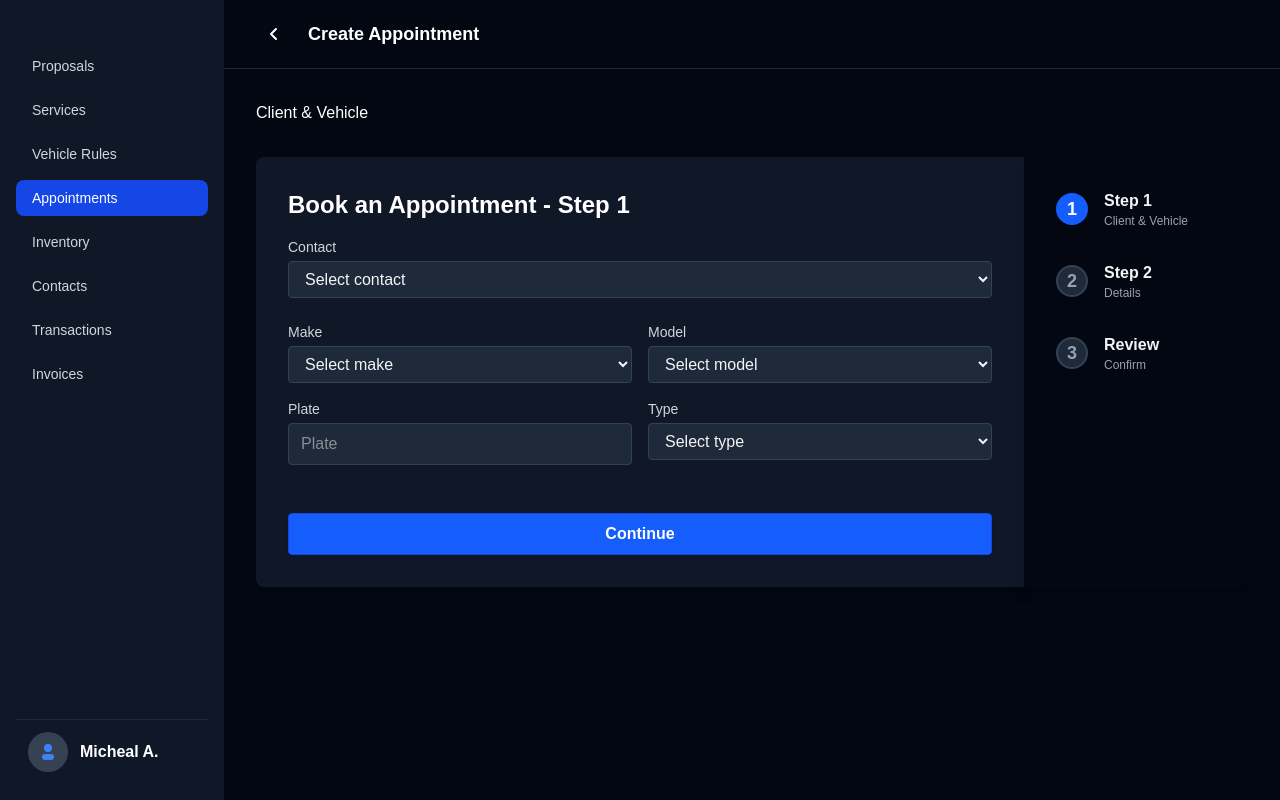
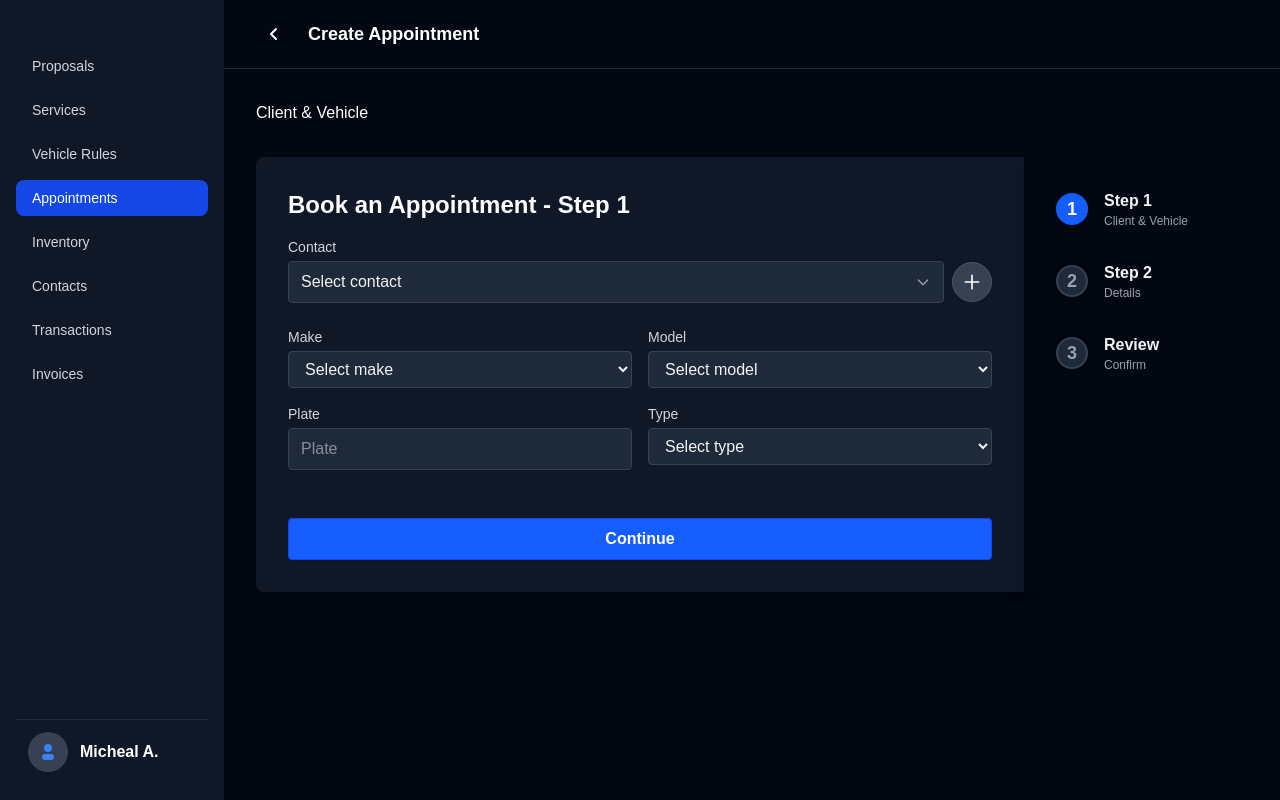
Before and after one commit to quocld/booking, a Next.js app: page /appointment/step-1 in a window 1280 px wide. Built offline with nearby package versions, Linux system fonts and the light colour scheme.

Commit message:
[feat] integration add&select contact modal

```diff
--- a/src/app/appointment/ContactPickerModal.tsx
+++ b/src/app/appointment/ContactPickerModal.tsx
@@ -1,10 +1,16 @@
 "use client";
 
 import { Fragment, useState, useMemo } from "react";
-import { Dialog, Transition } from "@headlessui/react";
+import {
+  Dialog,
+  DialogPanel,
+  DialogTitle,
+  Transition,
+  TransitionChild,
+} from "@headlessui/react";
 import { useBookingStore } from "./bookingStore";
 
-interface Contact {
+export interface Contact {
   id: string;
   name: string;
   email: string;
@@ -12,24 +18,50 @@ interface Contact {
 }
 
 const MOCK_CONTACTS: Contact[] = [
-  { id: "1", name: "John Doe", email: "john@example.com", phone: "123-456-7890" },
-  { id: "2", name: "Jane Smith", email: "jane@example.com", phone: "987-654-3210" },
-  { id: "3", name: "Alice Johnson", email: "alice@example.com", phone: "555-123-4567" },
-  { id: "4", name: "Bob Brown", email: "bob@example.com", phone: "555-987-6543" },
+  {
+    id: "1",
+    name: "John Doe",
+    email: "john@example.com",
+    phone: "123-456-7890",
+  },
+  {
+    id: "2",
+    name: "Jane Smith",
+    email: "jane@example.com",
+    phone: "987-654-3210",
+  },
+  {
+    id: "3",
+    name: "Alice Johnson",
+    email: "alice@example.com",
+    phone: "555-123-4567",
+  },
+  {
+    id: "4",
+    name: "Bob Brown",
+    email: "bob@example.com",
+    phone: "555-987-6543",
+  },
 ];
 
 interface ContactPickerModalProps {
   open: boolean;
   onClose: () => void;
+  onSelect?: (contact: Contact) => void;
 }
 
-export default function ContactPickerModal({ open, onClose }: ContactPickerModalProps) {
+export default function ContactPickerModal({
+  open,
+  onClose,
+  onSelect,
+}: ContactPickerModalProps) {
   const setClientInfo = useBookingStore((s) => s.setClientInfo);
   const [search, setSearch] = useState("");
   const [selectedId, setSelectedId] = useState<string | null>(null);
+  const contacts = MOCK_CONTACTS;
 
   const filteredContacts = useMemo(() => {
-    return MOCK_CONTACTS.filter(
+    return contacts.filter(
       (c) =>
         c.name.toLowerCase().includes(search.toLowerCase()) ||
         c.email.toLowerCase().includes(search.toLowerCase()) ||
@@ -38,72 +70,164 @@ export default function ContactPickerModal({ open, onClose }: ContactPickerModal
   }, [search]);
 
   const handleConfirm = () => {
-    const contact = MOCK_CONTACTS.find((c) => c.id === selectedId);
+    const contact = contacts.find((c) => c.id === selectedId);
     if (contact) {
+      if (onSelect) {
+        onSelect(contact);
+      } else {
         setClientInfo({
           contactName: contact.name,
           email: contact.email,
           phone: contact.phone,
         });
+      }
       onClose();
     }
   };
 
   return (
-    <Transition.Root show={open} as={Fragment}>
+    <Transition show={open} as={Fragment}>
       <Dialog as="div" className="relative z-50" onClose={onClose}>
-        <Transition.Child
+        <TransitionChild
           as={Fragment}
-          enter="ease-out duration-300" enterFrom="opacity-0" enterTo="opacity-100"
-          leave="ease-in duration-200" leaveFrom="opacity-100" leaveTo="opacity-0"
+          enter="transition-opacity ease-out duration-300"
+          enterFrom="opacity-0"
+          enterTo="opacity-100"
+          leave="transition-opacity ease-in duration-200"
+          leaveFrom="opacity-100"
+          leaveTo="opacity-0"
         >
           <div className="fixed inset-0 bg-black bg-opacity-50 transition-opacity" />
-        </Transition.Child>
-        <div className="fixed inset-0 flex items-center justify-center p-4">
-          <Transition.Child
+        </TransitionChild>
+        <div className="fixed inset-0 z-50">
+          <TransitionChild
             as={Fragment}
-            enter="ease-out duration-300" enterFrom="opacity-0 scale-95" enterTo="opacity-100 scale-100"
-            leave="ease-in duration-200" leaveFrom="opacity-100 scale-100" leaveTo="opacity-0 scale-95"
+            enter="transition-transform ease-in-out duration-300"
+            enterFrom="translate-x-full opacity-0"
+            enterTo="translate-x-0 opacity-100"
+            leave="transition-transform ease-in-out duration-200"
+            leaveFrom="translate-x-0 opacity-100"
+            leaveTo="translate-x-full opacity-0"
           >
-            <Dialog.Panel className="w-full max-w-lg rounded-lg bg-gray-900 p-6 shadow-xl border border-gray-700">
-              <Dialog.Title className="text-lg font-semibold text-gray-100 mb-4">Select a Contact</Dialog.Title>
+            <DialogPanel className="fixed right-0 top-0 h-full w-full md:max-w-[80vw] bg-gray-900 p-2 md:p-0 shadow-xl border-l border-gray-700 flex flex-col z-50 transition-transform">
+              <div className="flex items-center justify-between px-6 pt-6 pb-2 border-b border-gray-800">
+                <DialogTitle className="text-lg font-semibold text-gray-100">
+                  Contact
+                </DialogTitle>
+                <button
+                  aria-label="Close"
+                  className="text-gray-400 hover:text-gray-200 p-2 rounded-full focus:outline-none focus:ring-2 focus:ring-blue-500"
+                  onClick={onClose}
+                >
+                  <svg
+                    className="w-5 h-5"
+                    fill="none"
+                    stroke="currentColor"
+                    strokeWidth="2"
+                    viewBox="0 0 24 24"
+                  >
+                    <path
+                      strokeLinecap="round"
+                      strokeLinejoin="round"
+                      d="M6 18L18 6M6 6l12 12"
+                    />
+                  </svg>
+                </button>
+              </div>
+              <div className="flex items-center gap-2 px-6 pt-4 pb-2">
+                <div className="relative flex-1">
+                  <span className="absolute left-3 top-1/2 -translate-y-1/2 text-gray-400">
+                    <svg
+                      className="w-5 h-5"
+                      fill="none"
+                      stroke="currentColor"
+                      strokeWidth="2"
+                      viewBox="0 0 24 24"
+                    >
+                      <circle
+                        cx="11"
+                        cy="11"
+                        r="8"
+                        stroke="currentColor"
+                        strokeWidth="2"
+                      />
+                      <line
+                        x1="21"
+                        y1="21"
+                        x2="16.65"
+                        y2="16.65"
+                        stroke="currentColor"
+                        strokeWidth="2"
+                        strokeLinecap="round"
+                      />
+                    </svg>
+                  </span>
                   <input
                     type="text"
-                placeholder="Search contacts..."
+                    placeholder="Search by name, phone number or email"
                     value={search}
                     onChange={(e) => setSearch(e.target.value)}
-                className="w-full mb-4 px-3 py-2 rounded bg-gray-800 border border-gray-700 text-gray-100 focus:outline-none focus:ring-2 focus:ring-blue-500"
+                    className="w-full pl-10 pr-3 py-2 rounded bg-gray-800 border border-gray-700 text-gray-100 focus:outline-none focus:ring-2 focus:ring-blue-500"
                   />
-              <div className="overflow-x-auto max-h-64 mb-4">
+                </div>
+              </div>
+              <div className="overflow-x-auto max-h-72 px-2 md:px-6 pb-2">
                 <table className="min-w-full text-sm text-gray-300">
                   <thead>
                     <tr className="bg-gray-800">
                       <th className="px-4 py-2 text-left">Name</th>
                       <th className="px-4 py-2 text-left">Email</th>
                       <th className="px-4 py-2 text-left">Phone</th>
+                      <th className="px-4 py-2 text-center">Action</th>
                     </tr>
                   </thead>
                   <tbody>
                     {filteredContacts.map((contact) => (
                       <tr
                         key={contact.id}
-                        className={`cursor-pointer transition-colors ${selectedId === contact.id ? "bg-blue-700/40" : "hover:bg-gray-800"}`}
+                        className={`cursor-pointer transition-colors ${
+                          selectedId === contact.id
+                            ? "bg-blue-900/60"
+                            : "hover:bg-gray-800"
+                        }`}
                         onClick={() => setSelectedId(contact.id)}
+                        aria-selected={selectedId === contact.id}
+                        tabIndex={0}
+                        onKeyDown={(e) => {
+                          if (e.key === "Enter" || e.key === " ")
+                            setSelectedId(contact.id);
+                        }}
                       >
-                        <td className="px-4 py-2 font-medium">{contact.name}</td>
+                        <td className="px-4 py-2 font-medium">
+                          {contact.name}
+                        </td>
                         <td className="px-4 py-2">{contact.email}</td>
                         <td className="px-4 py-2">{contact.phone}</td>
+                        <td className="px-4 py-2 text-center">
+                          <input
+                            type="checkbox"
+                            checked={selectedId === contact.id}
+                            onChange={() => setSelectedId(contact.id)}
+                            aria-label={`Select ${contact.name}`}
+                            className="form-checkbox h-5 w-5 text-blue-600 bg-gray-800 border-gray-600 rounded focus:ring-blue-500"
+                          />
+                        </td>
                       </tr>
                     ))}
                     {filteredContacts.length === 0 && (
                       <tr>
-                        <td colSpan={3} className="px-4 py-6 text-center text-gray-500">No contacts found.</td>
+                        <td
+                          colSpan={4}
+                          className="px-4 py-6 text-center text-gray-500"
+                        >
+                          No contacts found.
+                        </td>
                       </tr>
                     )}
                   </tbody>
                 </table>
               </div>
-              <div className="flex justify-end gap-2">
+              <div className="flex justify-between items-center px-6 py-4 border-t border-gray-800 gap-2">
                 <button
                   type="button"
                   className="px-4 py-2 rounded bg-gray-700 text-gray-200 hover:bg-gray-600 transition-colors"
@@ -117,13 +241,13 @@ export default function ContactPickerModal({ open, onClose }: ContactPickerModal
                   onClick={handleConfirm}
                   disabled={!selectedId}
                 >
-                  Confirm
+                  Select
                 </button>
               </div>
-            </Dialog.Panel>
-          </Transition.Child>
+            </DialogPanel>
+          </TransitionChild>
         </div>
       </Dialog>
-    </Transition.Root>
+    </Transition>
   );
 }
--- /dev/null
+++ b/src/app/appointment/ContactSelect.tsx
@@ -0,0 +1,90 @@
+import React, { useState } from "react";
+import ContactPickerModal from "./ContactPickerModal";
+import AddContactModal from "./AddContactModal";
+import type { Contact } from "./ContactPickerModal";
+
+interface ContactSelectProps {
+  value?: Contact | null;
+  onSelect: (contact: Contact) => void;
+  label?: string;
+}
+
+const DEFAULT_CONTACTS: Contact[] = [
+  { id: "1", name: "John Doe", email: "john@example.com", phone: "123-456-7890" },
+  { id: "2", name: "Jane Smith", email: "jane@example.com", phone: "987-654-3210" },
+];
+
+const ContactSelect: React.FC<ContactSelectProps> = ({ value, onSelect }) => {
+  const [modalOpen, setModalOpen] = useState(false);
+  const [addModalOpen, setAddModalOpen] = useState(false);
+  const [contacts, setContacts] = useState<Contact[]>(DEFAULT_CONTACTS);
+  const [selectedContact, setSelectedContact] = useState<Contact | null>(value || null);
+
+  // Handler for when a contact is selected in the modal
+  const handleModalSelect = (contact: Contact) => {
+    setSelectedContact(contact);
+    setModalOpen(false);
+    onSelect(contact);
+  };
+
+  // Handler for adding a new contact
+  const handleAddContact = (data: { name: string; email?: string; phone?: string }) => {
+    const newContact: Contact = {
+      id: (contacts.length + 1).toString(),
+      name: data.name,
+      email: data.email || "",
+      phone: data.phone || "",
+    };
+    setContacts((prev) => [...prev, newContact]);
+    setAddModalOpen(false);
+    setSelectedContact(newContact);
+    onSelect(newContact);
+  };
+
+  return (
+    <div className="w-full">
+      <div className="flex items-center gap-2">
+        <button
+          type="button"
+          className="flex-1 flex items-center justify-between bg-gray-800 border border-gray-700 rounded px-3 py-2 text-gray-100 focus:outline-none focus:ring-2 focus:ring-blue-500 transition-colors hover:bg-gray-700"
+          aria-label="Select contact"
+          onClick={() => setModalOpen(true)}
+        >
+          <span>{selectedContact ? selectedContact.name : "Select contact"}</span>
+          <svg className="w-4 h-4 ml-2 text-gray-400" fill="none" stroke="currentColor" strokeWidth="2" viewBox="0 0 24 24">
+            <path strokeLinecap="round" strokeLinejoin="round" d="M19 9l-7 7-7-7" />
+          </svg>
+        </button>
+        <button
+          type="button"
+          aria-label="Add Contact"
+          title="Add Contact"
+          onClick={() => setAddModalOpen(true)}
+          className="flex items-center justify-center rounded-full bg-gray-700 hover:bg-blue-600 focus:bg-blue-700 border border-gray-600 text-white w-10 h-10 transition-colors focus:outline-none focus:ring-2 focus:ring-blue-500"
+        >
+          <svg className="w-5 h-5" fill="none" stroke="currentColor" strokeWidth="2" viewBox="0 0 24 24">
+            <path strokeLinecap="round" strokeLinejoin="round" d="M12 4v16m8-8H4" />
+          </svg>
+        </button>
+      </div>
+      {/* Modal: pass a custom onSelect handler to get the selected contact */}
+      {modalOpen && (
+        <ContactPickerModal
+          open={modalOpen}
+          onClose={() => setModalOpen(false)}
+          onSelect={handleModalSelect}
+        />
+      )}
+      {/* Add Contact Modal */}
+      {addModalOpen && (
+        <AddContactModal
+          open={addModalOpen}
+          onClose={() => setAddModalOpen(false)}
+          onAddContact={handleAddContact}
+        />
+      )}
+    </div>
+  );
+};
+
+export default ContactSelect;
--- a/src/app/appointment/layout.tsx
+++ b/src/app/appointment/layout.tsx
@@ -25,11 +25,11 @@ export default function AppointmentLayout({ children }: { children: React.ReactN
   return (
     <div>
       <div>{stepDescription}</div>
-      <div className="flex max-w-5xl mx-auto mt-8">
-        <div className="flex-1 bg-gray-900 rounded-l-lg shadow-lg p-8">
+      <div className="flex flex-col md:flex-row max-w-5xl mx-auto mt-8 gap-4 md:gap-0">
+        <div className="flex-1 bg-gray-900 rounded-t-lg md:rounded-l-lg md:rounded-tr-none shadow-lg p-4 md:p-8">
           {children}
         </div>
-        <aside className="w-56 bg-gray-950 rounded-r-lg shadow-lg p-8 flex flex-col items-center">
+        <aside className="w-full md:w-56 bg-gray-950 rounded-b-lg md:rounded-r-lg md:rounded-bl-none shadow-lg p-4 md:p-8 flex flex-col items-center">
           <nav className="flex flex-col gap-8 w-full">
             {steps.map((stepObj, idx) => (
               <div key={stepObj.label} className="flex items-center gap-4">
--- a/src/app/appointment/step-1/ClientInfoForm.tsx
+++ b/src/app/appointment/step-1/ClientInfoForm.tsx
@@ -4,6 +4,8 @@ import { useForm, Controller, ControllerRenderProps } from "react-hook-form";
 import { useBookingStore } from "../bookingStore";
 import React, { useState } from "react";
 import { useRouter } from "next/navigation";
+import ContactSelect from "../ContactSelect";
+import type { Contact } from "../ContactPickerModal";
 
 interface ClientInfoFormValues {
   contactName: string;
@@ -15,12 +17,6 @@ interface ClientInfoFormValues {
   type: string;
 }
 
-const contacts = [
-  { label: "John Doe", value: "John Doe", email: "john@example.com", phone: "123-456-7890" },
-  { label: "Jane Smith", value: "Jane Smith", email: "jane@example.com", phone: "987-654-3210" },
-  { label: "Add manually", value: "manual" },
-];
-
 const makes = ["Toyota", "Honda", "Ford", "Tesla"];
 const models = ["Corolla", "Civic", "F-150", "Model 3"];
 const types = ["Sedan", "SUV", "Truck", "Electric"];
@@ -28,8 +24,15 @@ const types = ["Sedan", "SUV", "Truck", "Electric"];
 export default function ClientInfoForm() {
   const setClientInfo = useBookingStore((s) => s.setClientInfo);
   const setVehicleInfo = useBookingStore((s) => s.setVehicleInfo);
+  const goToNextStep = useBookingStore((s) => s.goToNextStep);
   const [manual, setManual] = useState(false);
   const router = useRouter();
+
+  // Make contacts stateful so we can add new ones
+  const [contacts] = useState([
+    { id: "1", name: "John Doe", email: "john@example.com", phone: "123-456-7890" },
+    { id: "2", name: "Jane Smith", email: "jane@example.com", phone: "987-654-3210" },
+  ]);
 
   const { control, handleSubmit, setValue, watch } = useForm<ClientInfoFormValues>({
     defaultValues: {
@@ -46,19 +49,15 @@ export default function ClientInfoForm() {
   const selectedContact = watch("contactName");
 
   React.useEffect(() => {
-    if (selectedContact && selectedContact !== "manual") {
-      const found = contacts.find((c) => c.value === selectedContact);
+    if (selectedContact) {
+      const found = contacts.find((c) => c.id === selectedContact);
       if (found) {
         setValue("email", found.email || "");
         setValue("phone", found.phone || "");
         setManual(false);
       }
-    } else if (selectedContact === "manual") {
-      setValue("email", "");
-      setValue("phone", "");
-      setManual(true);
     }
-  }, [selectedContact, setValue]);
+  }, [selectedContact, setValue, contacts]);
 
   const onSubmit = (data: ClientInfoFormValues) => {
     setClientInfo({
@@ -72,33 +71,34 @@ export default function ClientInfoForm() {
       plate: data.plate,
       type: data.type,
     });
+    goToNextStep();
     router.push("/appointment/step-2");
   };
 
   return (
     <form onSubmit={handleSubmit(onSubmit)} className="space-y-6">
-      {/* Contact Selection */}
+      {/* Contact Selection with Add Button */}
       <div>
         <label className="block text-sm font-medium mb-1 text-gray-300">Contact</label>
         <Controller
           name="contactName"
           control={control}
-          render={({ field }: { field: ControllerRenderProps<ClientInfoFormValues, "contactName"> }) => (
-            <select
-              {...field}
-              className="w-full bg-gray-800 border border-gray-700 rounded px-3 py-2 text-gray-100 focus:outline-none focus:ring-2 focus:ring-blue-500"
-            >
-              <option value="" disabled>Select contact</option>
-              {contacts.map((c) => (
-                <option key={c.value} value={c.value}>{c.label}</option>
-              ))}
-            </select>
+          render={({ field }) => (
+            <ContactSelect
+              value={contacts.find((c) => c.id === field.value) as Contact | undefined}
+              onSelect={(contact) => {
+                field.onChange(contact.id);
+                setValue("email", contact.email || "");
+                setValue("phone", contact.phone || "");
+                setManual(false);
+              }}
+            />
           )}
         />
       </div>
       {/* Email & Phone (manual only) */}
       {manual && (
-        <div className="grid grid-cols-1 md:grid-cols-2 gap-4">
+        <div className="grid grid-cols-1 md:grid-cols-2 gap-4 w-full">
           <div>
             <label className="block text-sm font-medium mb-1 text-gray-300">Email</label>
             <Controller
@@ -132,7 +132,7 @@ export default function ClientInfoForm() {
         </div>
       )}
       {/* Vehicle Info */}
-      <div className="grid grid-cols-1 md:grid-cols-2 gap-4">
+      <div className="grid grid-cols-1 md:grid-cols-2 gap-4 w-full">
         <div>
           <label className="block text-sm font-medium mb-1 text-gray-300">Make</label>
           <Controller
```
Also changed, not shown: src/app/appointment/AddContactModal.tsx (+16 -12 lines). Lines whose indentation alone changed are shown as unchanged.
